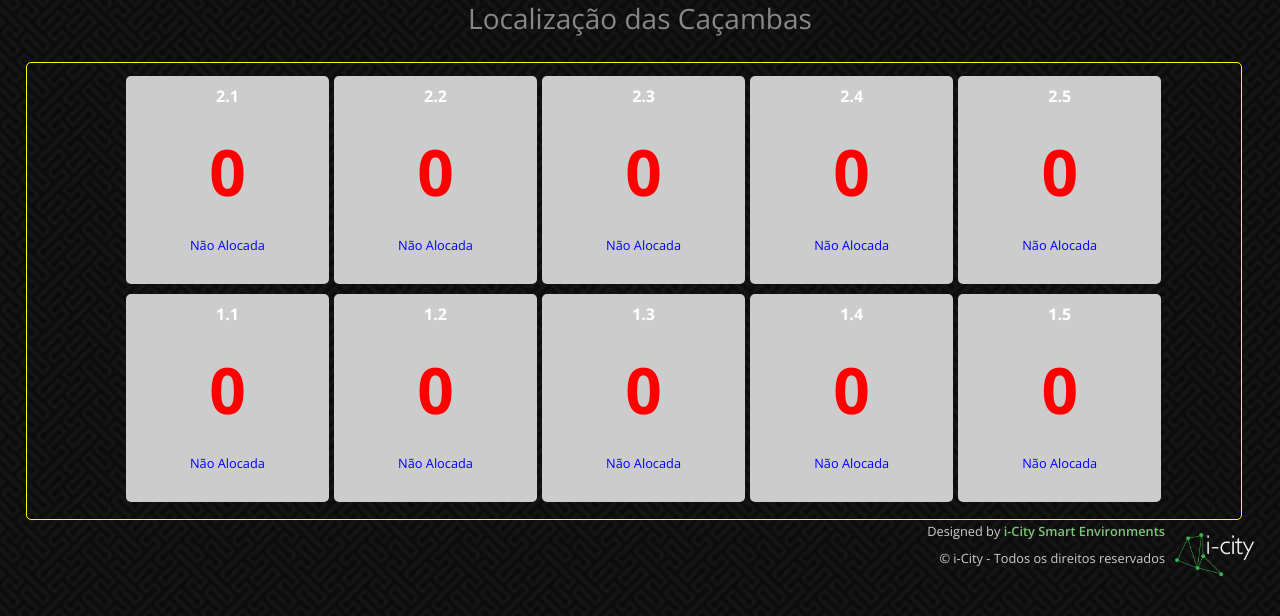
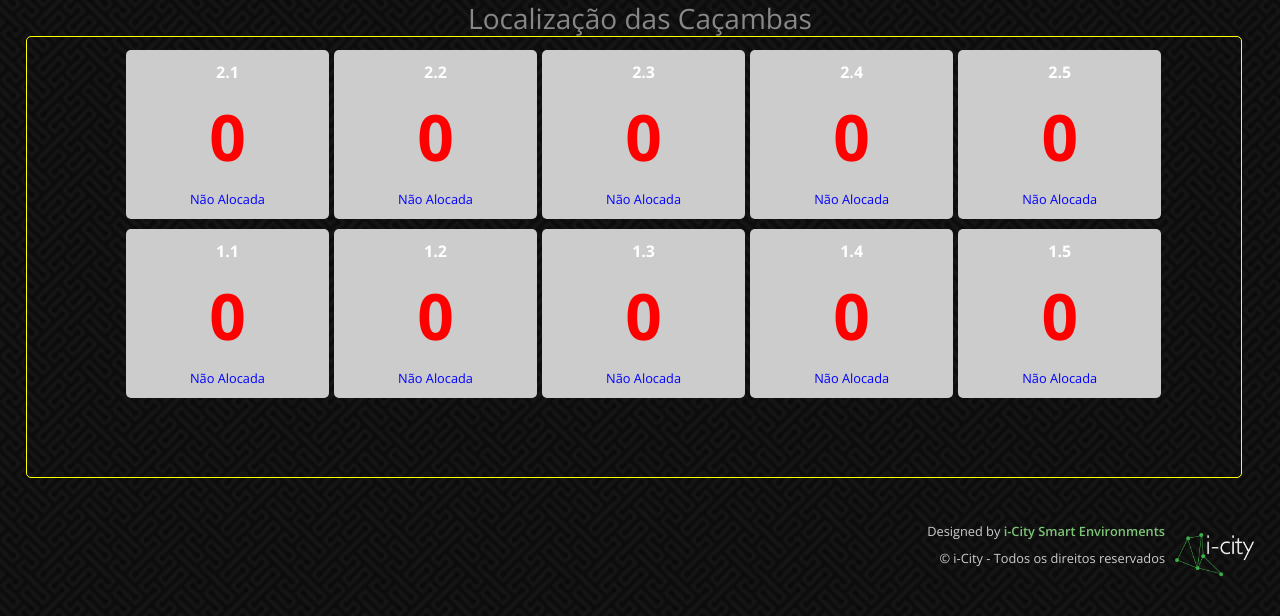
Before and after one commit to AlcindoSchleder/taf-car, a Django app: page /carriers/carriers in a window 1280 px wide. Shown: the part 158-774 px from the top of the page. Run offline with Django 3.2, Linux system fonts and the light colour scheme; some libraries are stand-ins or nearby versions.

Commit message:
Ajuste na tela do carrinho

```diff
--- a/static/css/style.css
+++ b/static/css/style.css
@@ -195,36 +195,39 @@ color: #fff;
 /* Carrier Boxes
 ---------------------------------*/
 .carrier-title {
-    height: 10%;
+    height: 5%;
 }
 .carrier-box {
     margin: 0 2%;
     padding: 1%;
     border: 1px solid yellow;
-    height: 88%;
+    height: 85%;
     width: 95%;
     border-radius: 5px;
 }
 .boxes {
-    padding: 1vh;
+    padding: 10px;
     background-color: #ccc;
     margin: 0 5px 10px 0;
-    height: 26vh;
     border-radius: 5px;
 }
 .boxes .box-pos {
+    margin: 0;
+    padding: 0;
     color: #fff;
     font-size: 1.0rem;
     font-weight: bold;
 }
 .boxes .box-qtd {
-    margin-top: 2vh;
-    margin-bottom: 2vh;
+    padding: 0;
+    margin-top: 5px;
+    margin-bottom: 5px;
     color: #f00;
     font-size: 4rem;
     font-weight: bold;
 }
 .boxes .box-id {
+    margin: 0;
     color: #00f;
     font-size: 0.8rem;
 }
```
